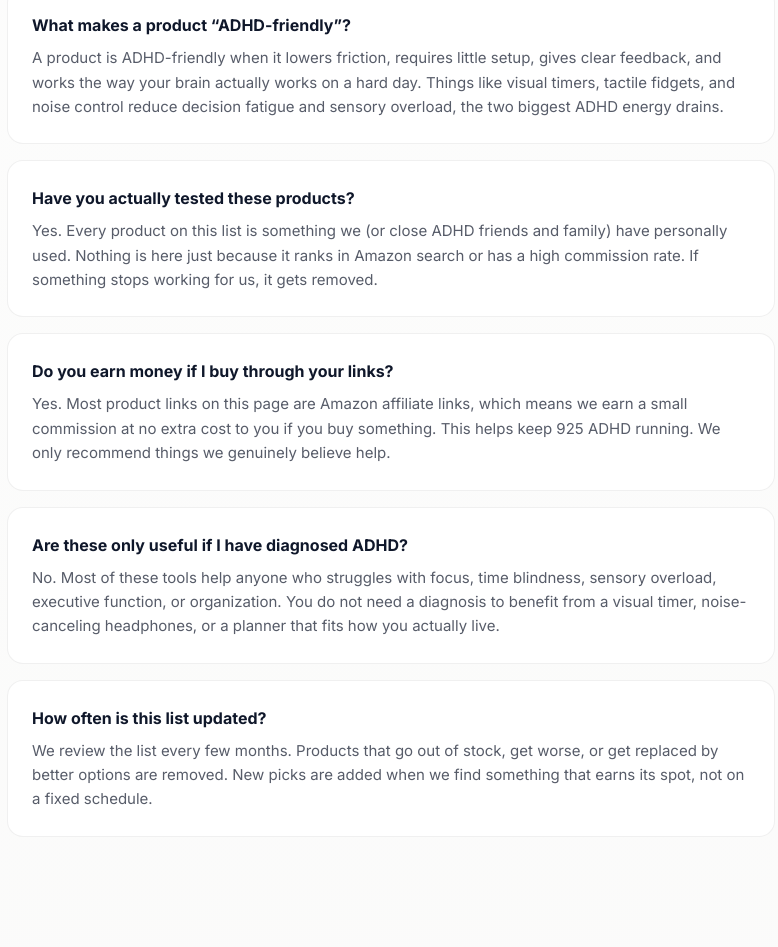
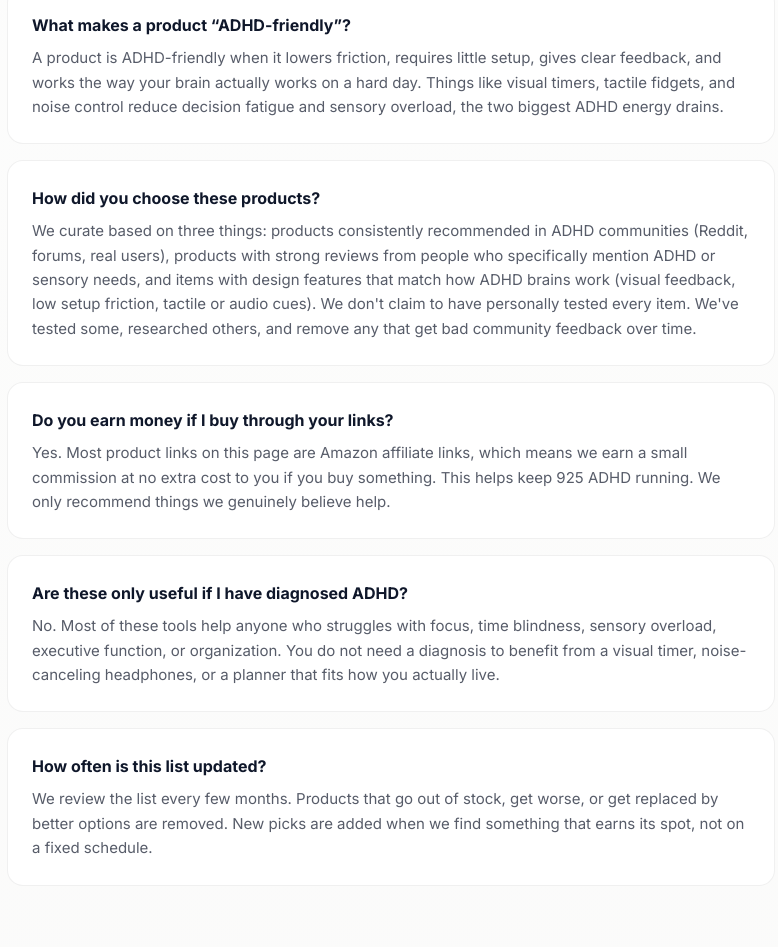
Before and after one commit to 925adhd/website, a Next.js app: page /free/best-adhd-products in a window 1280 px wide. Shown: the part 5663-6610 px from the top of the page, without its empty margins (249-1027 px from the left). Built offline with nearby package versions, Linux system fonts and the light colour scheme.

Commit message:
Rewrite product FAQ to honestly describe curation process
Co-Authored-By: Claude Opus 4.6 (1M context) <noreply@anthropic.com>

```diff
--- a/src/app/free/best-adhd-products/best-adhd-products-page.tsx
+++ b/src/app/free/best-adhd-products/best-adhd-products-page.tsx
@@ -500,11 +500,14 @@ export default function BestAdhdProductsPage() {
               </p>
             </div>
             <div className="rounded-2xl border border-brand-border bg-white p-5 md:p-6">
-              <p className="font-bold text-brand-primary mb-2">Have you actually tested these products?</p>
+              <p className="font-bold text-brand-primary mb-2">How did you choose these products?</p>
               <p className="text-[15px] text-brand-primary/70 leading-relaxed">
-                Yes. Every product on this list is something we (or close ADHD friends and family)
-                have personally used. Nothing is here just because it ranks in Amazon search or
-                has a high commission rate. If something stops working for us, it gets removed.
+                We curate based on three things: products consistently recommended in ADHD
+                communities (Reddit, forums, real users), products with strong reviews from people
+                who specifically mention ADHD or sensory needs, and items with design features that
+                match how ADHD brains work (visual feedback, low setup friction, tactile or audio
+                cues). We don&apos;t claim to have personally tested every item. We&apos;ve tested
+                some, researched others, and remove any that get bad community feedback over time.
               </p>
             </div>
             <div className="rounded-2xl border border-brand-border bg-white p-5 md:p-6">
--- a/src/app/free/best-adhd-products/page.tsx
+++ b/src/app/free/best-adhd-products/page.tsx
@@ -67,10 +67,10 @@ const faqLd = {
     },
     {
       '@type': 'Question',
-      name: 'Have you actually tested these products?',
+      name: 'How did you choose these products?',
       acceptedAnswer: {
         '@type': 'Answer',
-        text: 'Yes. Every product on this list is something we (or close ADHD friends and family) have personally used. Nothing is here just because it ranks in Amazon search or has a high commission rate. If something stops working for us, it gets removed.',
+        text: 'We curate based on three things: products consistently recommended in ADHD communities (Reddit, forums, real users), products with strong reviews from people who specifically mention ADHD or sensory needs, and items with design features that match how ADHD brains work (visual feedback, low setup friction, tactile or audio cues). We do not claim to have personally tested every item. We have tested some, researched others, and remove any that get bad community feedback over time.',
       },
     },
     {
```
